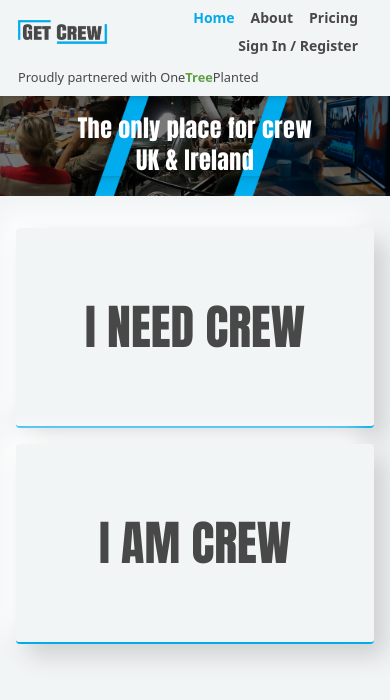
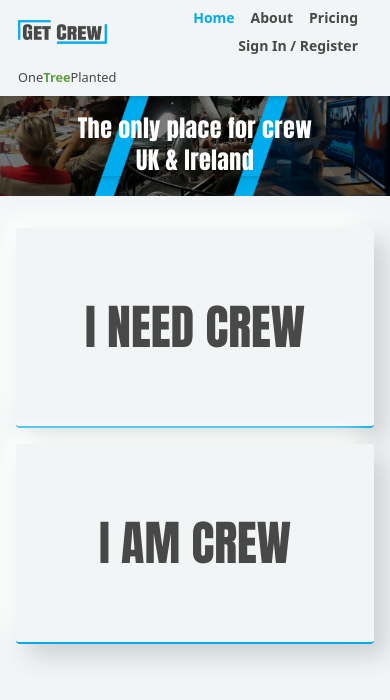
Before and after one commit to sdbxsdb/we-are-crew, a Next.js app: page / in a window 390 px wide. Shown: the top 700 px of the page. Built offline with nearby package versions, Linux system fonts and the light colour scheme; no server answers; the database is empty.

Commit message:
changing prodly partnered on mobile

```diff
--- a/components/NavBar.js
+++ b/components/NavBar.js
@@ -122,7 +122,7 @@ const NavBar = () => {
           <Link href="/about">
             <a>
               <small className="text-wearecrewDarkestGrey mt-2 bg-wearecrewLightGrey w-full">
-                Proudly partnered with One
+                <span className="hidden md:inline-block">Proudly partnered with</span> One
                 <strong className="text-oneTreeGreen">Tree</strong>Planted
               </small>
             </a>
```
